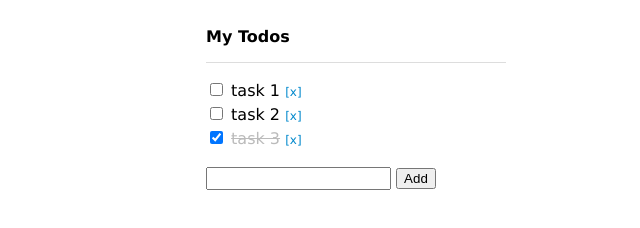
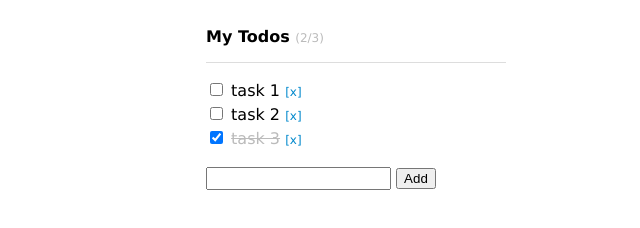
Before and after one commit to shgtkshruch/dotinstall-vuejs, a plain HTML site: page index.html in a window 1280 px wide. Shown: the full height of the page, 284-924 px from the left. Drawn offline with nearby package versions, Linux system fonts and the light colour scheme.

Commit message:
Count remaining task numbers

```diff
--- a/css/styles.css
+++ b/css/styles.css
@@ -37,3 +37,9 @@ body {
   text-decoration: line-through;
   color: #bbb;
 }
+
+.info {
+  color: #bbb;
+  font-size: 12px;
+  font-weight: normal;
+}
--- a/index.html
+++ b/index.html
@@ -7,7 +7,9 @@
 </head>
 <body>
   <div id="app" class="container">
-    <h1>My Todos</h1>
+    <h1>My Todos
+      <span class="info">({{ remaining }}/{{ todos.length }})</span>
+    </h1>
     <ul>
       <li v-for="(todo, i) in todos">
         <input type="checkbox" v-model="todo.isDone">
--- a/js/main.js
+++ b/js/main.js
@@ -34,6 +34,12 @@
           this.todos.splice(i, 1);
         }
       },
+    },
+    computed: {
+      remaining() {
+        const items = this.todos.filter((todo) => !todo.isDone)
+        return items.length;
+      }
     }
   });
 })();
```
